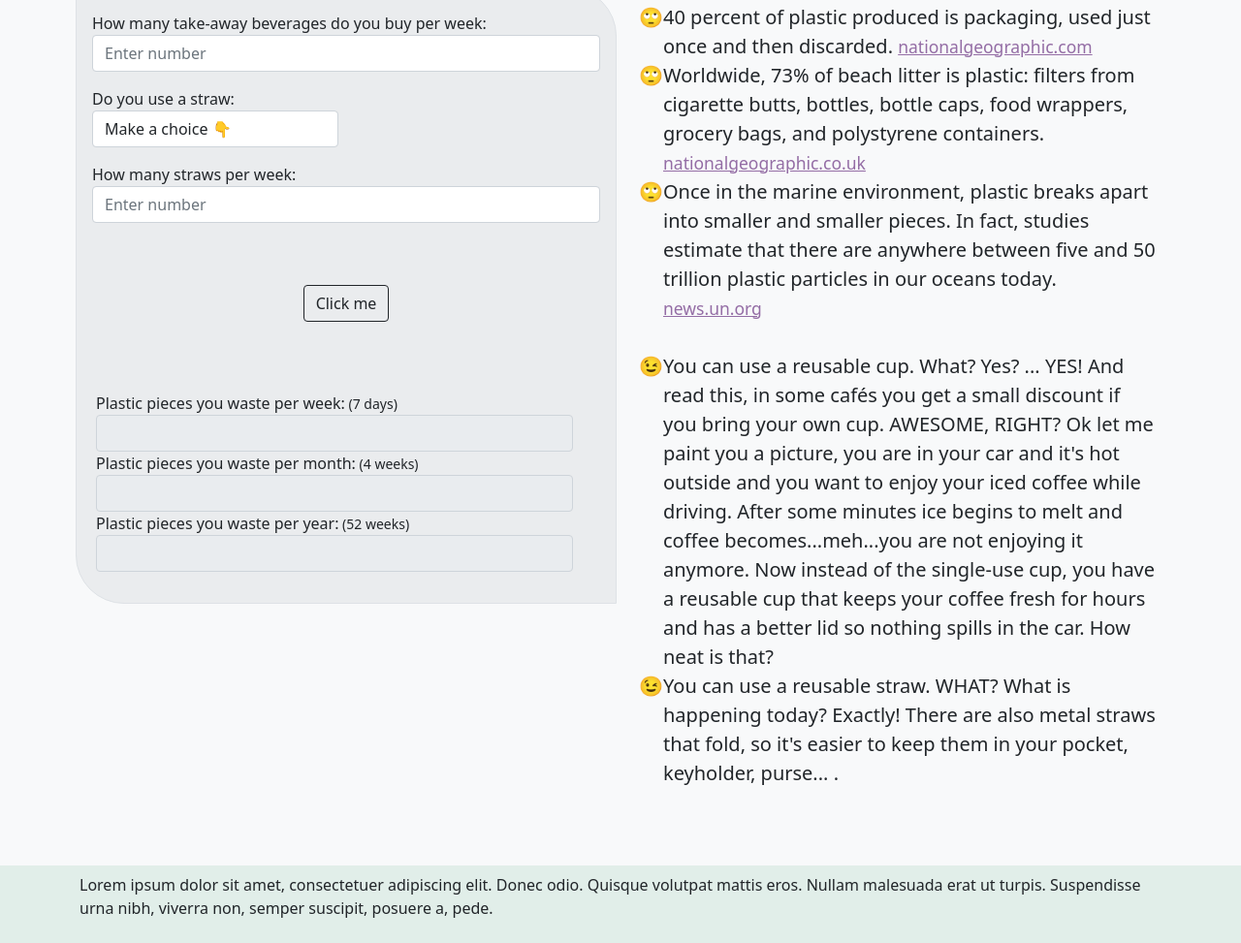
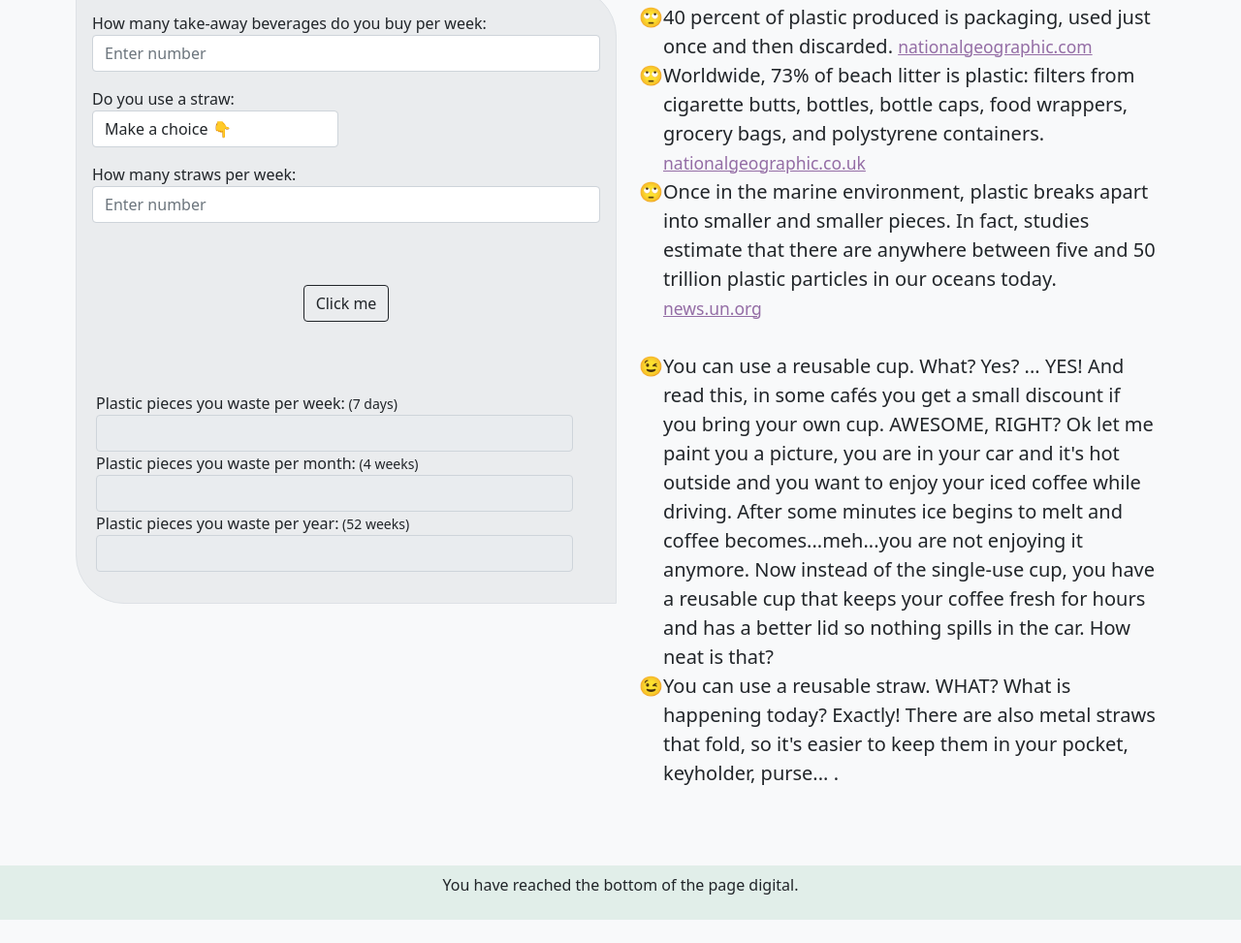
Before and after one commit to Vaia-Pasch/Plastic-Impact, a plain HTML site: page index.html in a window 1280 px wide. Shown: the part 1514-2487 px from the top of the page at 97% size. After the commit the page ends 2463 px from the top, so only its background shows below. Drawn offline with nearby package versions, Linux system fonts and the light colour scheme.

Commit message:
changes on html

```diff
--- a/index.html
+++ b/index.html
@@ -195,18 +195,17 @@
     </div>
   </section>
 
-  <!-- END NOTE -->
+  <!-- FOOTER -->
 
-  <section class="bg-success p-2 bg-opacity-10 mt-5" id="">
+  <footer class="bg-success p-2 bg-opacity-10 mt-5" id="">
     <div class="container">
       <div class="row align-items-center">
-        <div class="col">
-          <p>Lorem ipsum dolor sit amet, consectetuer adipiscing elit. Donec odio. Quisque volutpat mattis eros. Nullam
-            malesuada erat ut turpis. Suspendisse urna nibh, viverra non, semper suscipit, posuere a, pede.</p>
+        <div class="col text-center">
+          <p>You have reached the bottom of the page digital.</p>
         </div>
       </div>
     </div>
-  </section>
+  </footer>
 
 
   <!-- JavaScript Bundle with Popper -->
```
